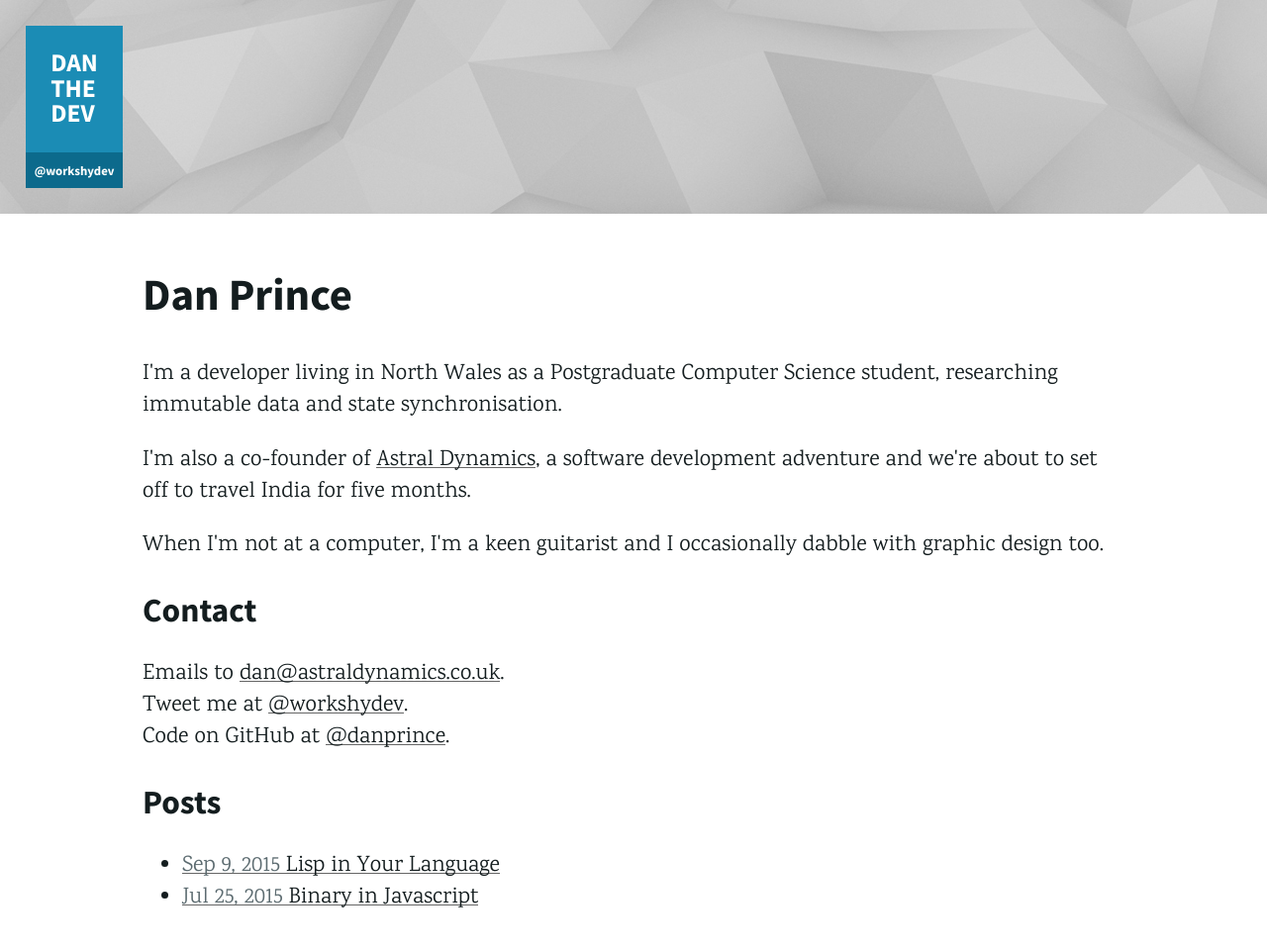
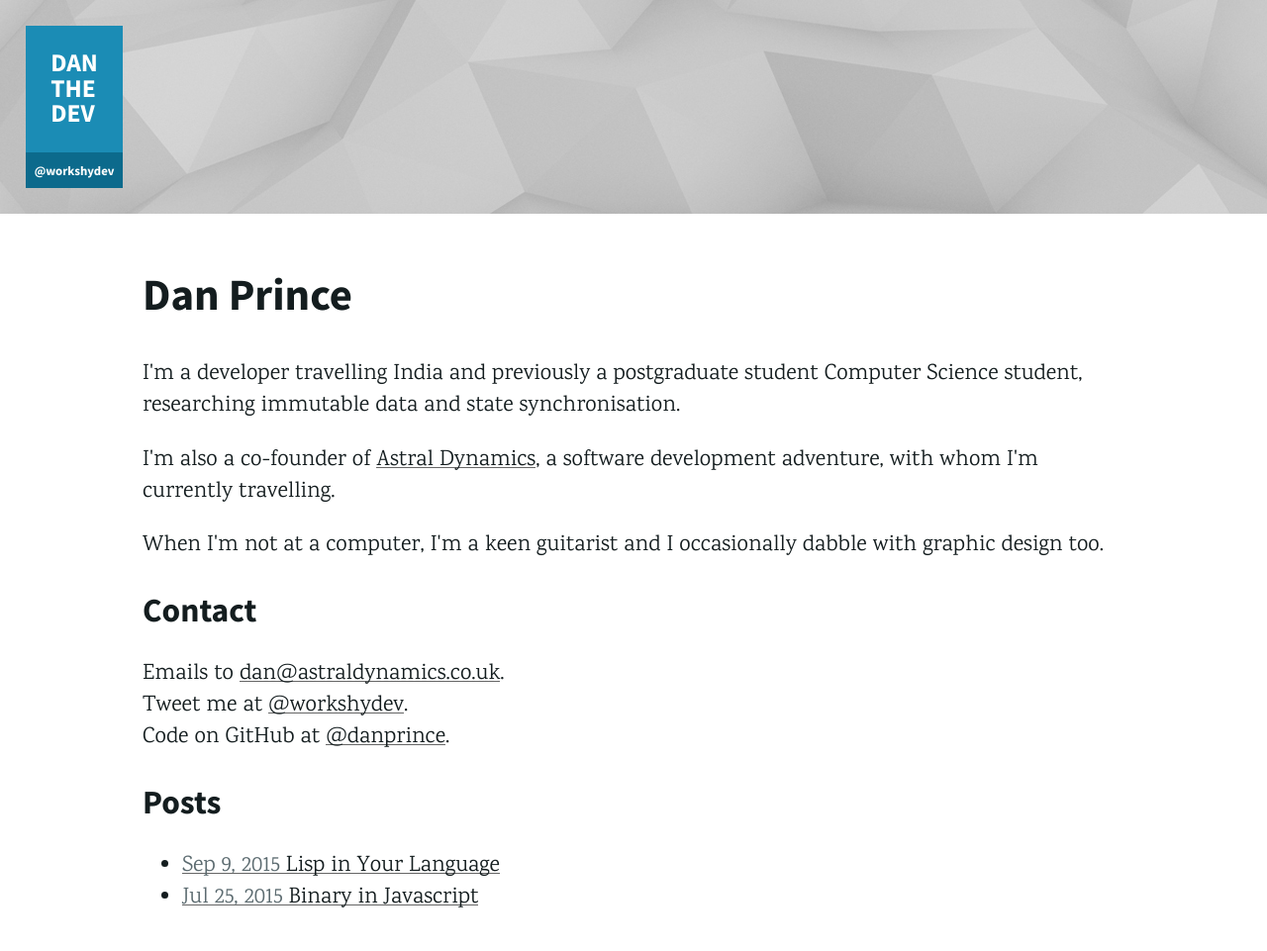
Before and after one commit to danprince/danthedev.com, a Jekyll site: the page built from index.html, in a window 1280 px wide. Shown: the whole page at 99% size. Built offline with Jekyll 4.4.1, drawn with Linux system fonts in a browser that asks for light colours.

Commit message:
updated description

```diff
--- a/index.html
+++ b/index.html
@@ -5,15 +5,14 @@ layout: default
   <section class='bio type'>
     <h1>Dan Prince</h1>
     <p>
-      I'm a developer living in North Wales as a Postgraduate
-      Computer Science student, researching immutable data and
-      state synchronisation.
+      I'm a developer travelling India and previously a postgraduate student
+      Computer Science student, researching immutable data and state
+      synchronisation.
     </p>
     <p>
       I'm also a co-founder of
       <a href='http://astraldynamics.co.uk'>Astral Dynamics</a>,
-      a software development adventure and we're about to set off
-      to travel India for five months.
+      a software development adventure, with whom I'm currently travelling.
     </p>
     <p>
       When I'm not at a computer, I'm a keen guitarist and I occasionally
```
